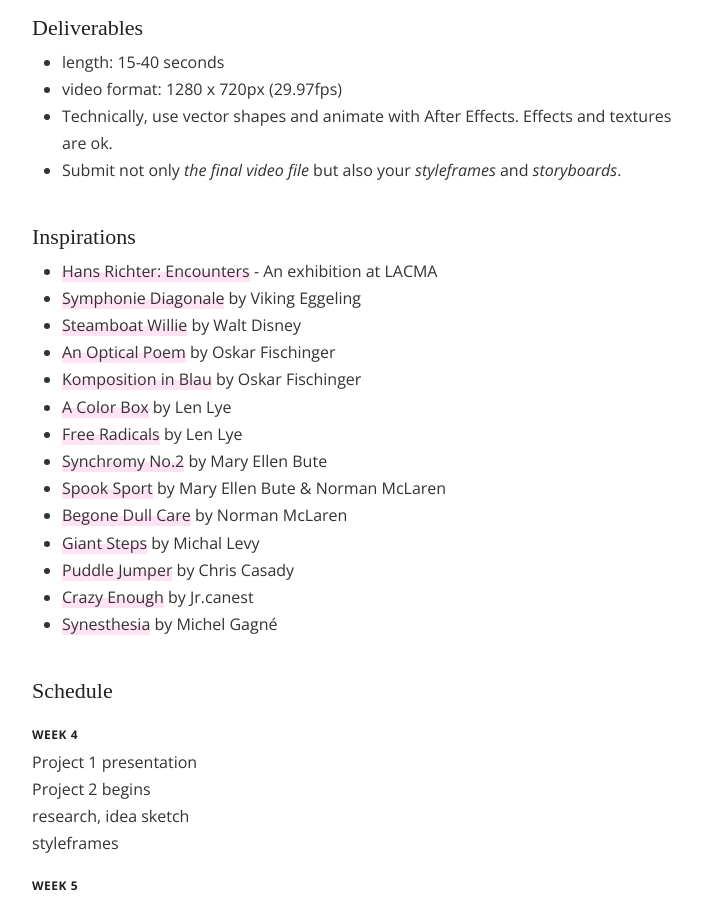
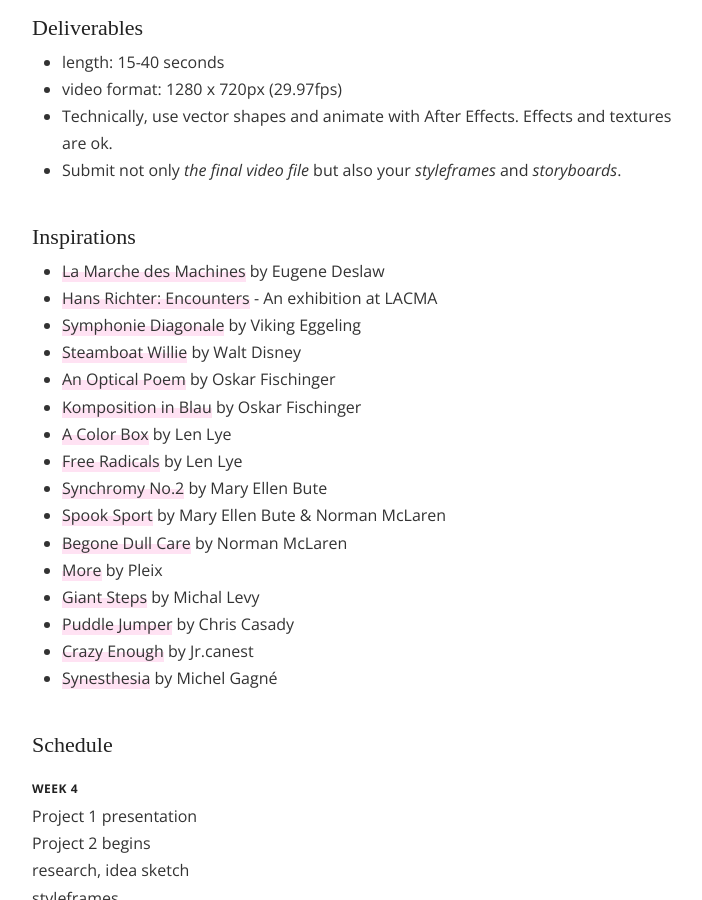
Before and after one commit to Mirandadaa/mica-gd300, a Jekyll site: the page built from _posts/130-6-1-proj-animate-sound.md, in a window 1280 px wide and 900 px high, scrolled down 2163 px. Shown: the whole window, without its empty margins (288-990 px from the left). Built offline with Jekyll 4.4.1, drawn with Linux system fonts in a browser that asks for light colours; some web fonts are replaced.

Commit message:
edit - proj animate sound

```diff
--- a/_posts/130-6-1-proj-animate-sound.md
+++ b/_posts/130-6-1-proj-animate-sound.md
@@ -65,6 +65,7 @@ Additionally, think about how you can use all the design elements in this contex
 
 
 ## Inspirations
+- [La Marche des Machines](https://www.youtube.com/watch?v=BTyfqgnfn0A) by Eugene Deslaw
 - [Hans Richter: Encounters](http://www.lacma.org/art/exhibition/hans-richter-encounters) - An exhibition at LACMA
 - [Symphonie Diagonale](https://vimeo.com/42401347) by Viking Eggeling
 - [Steamboat Willie](https://www.youtube.com/watch?v=BBgghnQF6E4) by Walt Disney
@@ -75,6 +76,7 @@ Additionally, think about how you can use all the design elements in this contex
 - [Synchromy No.2](https://www.youtube.com/watch?v=3kV6MmwO86A) by Mary Ellen Bute
 - [Spook Sport](https://www.youtube.com/watch?v=ZnLJqJBVCT4) by Mary Ellen Bute & Norman McLaren
 - [Begone Dull Care](https://www.youtube.com/watch?v=svD0CWVjYRY) by Norman McLaren
+- [More](http://pleix.net/More) by Pleix
 - [Giant Steps](https://www.youtube.com/watch?v=lpLs6zez7MI) by Michal Levy
 - [Puddle Jumper](https://vimeo.com/13004193) by Chris Casady
 - [Crazy Enough](https://vimeo.com/5239398) by Jr.canest
```
